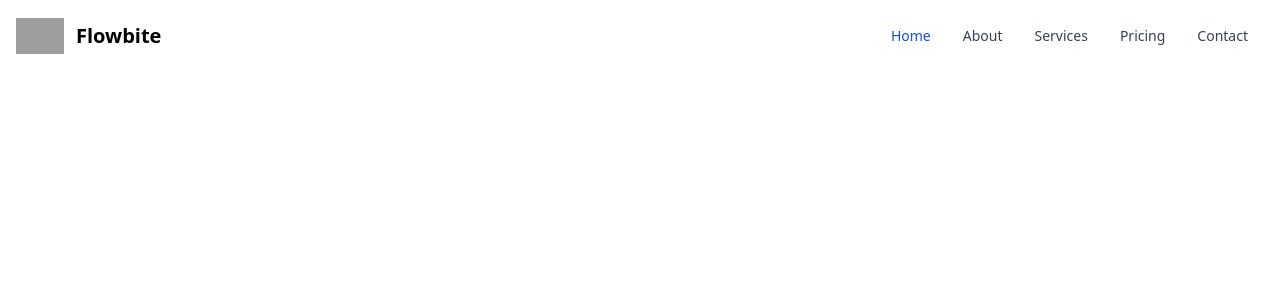
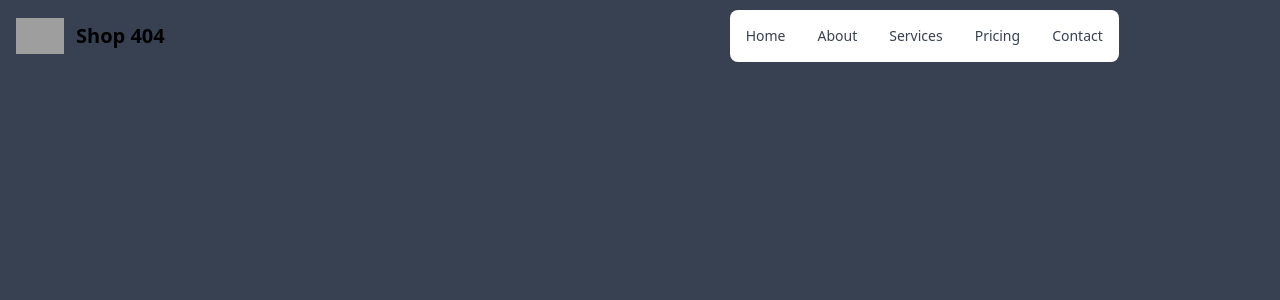
Before and after one commit to zozo404/shop404, a PHP site: page / in a window 1280 px wide. Shown: the top 300 px of the page. Run offline with PHP 8.4, Linux system fonts and the light colour scheme; data that the repository does not hold is empty; style sheets or scripts are compiled from the project's sources; some libraries are stand-ins or nearby versions; grey boxes are pictures that could not be loaded.

Commit message:
🎨 | style cards&navbar

```diff
--- a/index.php
+++ b/index.php
@@ -16,21 +16,21 @@ $Produits=afficher();
     <link rel="stylesheet" href="https://unpkg.com/flowbite@1.5.3/dist/flowbite.min.css" />
     <script src="https://cdn.tailwindcss.com"></script>
 </head>
-<body>
-    <nav class="bg-white border-gray-200 px-2 sm:px-4 py-2.5 rounded dark:bg-gray-900">
+<body class="bg-gray-700">
+    <nav class=" border-gray-200 px-2 sm:px-4 py-2.5 rounded dark:bg-gray-900">
         <div class="container flex flex-wrap justify-between items-center mx-auto">
-            <a href="https://flowbite.com/" class="flex items-center">
+            <a href="#" class="flex items-center">
                 <img src="https://flowbite.com/docs/images/logo.svg" class="mr-3 h-6 sm:h-9" alt="Flowbite Logo">
-                <span class="self-center text-xl font-semibold whitespace-nowrap dark:text-white">Flowbite</span>
+                <span class="self-center text-xl font-semibold whitespace-nowrap dark:text-white">Shop 404</span>
             </a>
             <button data-collapse-toggle="navbar-default" type="button" class="inline-flex items-center p-2 ml-3 text-sm text-gray-500 rounded-lg md:hidden hover:bg-gray-100 focus:outline-none focus:ring-2 focus:ring-gray-200 dark:text-gray-400 dark:hover:bg-gray-700 dark:focus:ring-gray-600" aria-controls="navbar-default" aria-expanded="false">
             <span class="sr-only">Open main menu</span>
             <svg class="w-6 h-6" aria-hidden="true" fill="currentColor" viewBox="0 0 20 20" xmlns="http://www.w3.org/2000/svg"><path fill-rule="evenodd" d="M3 5a1 1 0 011-1h12a1 1 0 110 2H4a1 1 0 01-1-1zM3 10a1 1 0 011-1h12a1 1 0 110 2H4a1 1 0 01-1-1zM3 15a1 1 0 011-1h12a1 1 0 110 2H4a1 1 0 01-1-1z" clip-rule="evenodd"></path></svg>
             </button>
-            <div class="hidden w-full md:block md:w-auto" id="navbar-default">
+            <div class="hidden w-full md:block md:w-auto lg:flex lg:items-center lg:gap-12" id="navbar-default">
                 <ul class="flex flex-col p-4 mt-4 bg-gray-50 rounded-lg border border-gray-100 md:flex-row md:space-x-8 md:mt-0 md:text-sm md:font-medium md:border-0 md:bg-white dark:bg-gray-800 md:dark:bg-gray-900 dark:border-gray-700">
                     <li>
-                    <a href="#" class="block py-2 pr-4 pl-3 text-white bg-blue-700 rounded md:bg-transparent md:text-blue-700 md:p-0 dark:text-white" aria-current="page">Home</a>
+                    <a href="#" class="block py-2 pr-4 pl-3 text-gray-700 rounded hover:bg-gray-100 md:hover:bg-transparent md:border-0 md:hover:text-blue-700 md:p-0 dark:text-gray-400 md:dark:hover:text-white dark:hover:bg-gray-700 dark:hover:text-white md:dark:hover:bg-transparent" aria-current="page">Home</a>
                     </li>
                     <li>
                     <a href="#" class="block py-2 pr-4 pl-3 text-gray-700 rounded hover:bg-gray-100 md:hover:bg-transparent md:border-0 md:hover:text-blue-700 md:p-0 dark:text-gray-400 md:dark:hover:text-white dark:hover:bg-gray-700 dark:hover:text-white md:dark:hover:bg-transparent">About</a>
@@ -45,6 +45,7 @@ $Produits=afficher();
                     <a href="#" class="block py-2 pr-4 pl-3 text-gray-700 rounded hover:bg-gray-100 md:hover:bg-transparent md:border-0 md:hover:text-blue-700 md:p-0 dark:text-gray-400 md:dark:hover:text-white dark:hover:bg-gray-700 dark:hover:text-white md:dark:hover:bg-transparent">Contact</a>
                     </li>
                 </ul>
+               <a class="block py-2 pr-4 pl-3 text-gray-700 rounded hover:bg-gray-100 md:hover:bg-transparent md:border-0 md:hover:text-blue-700 md:p-0 dark:text-gray-400 md:dark:hover:text-white dark:hover:bg-gray-700 dark:hover:text-white md:dark:hover:bg-transparent" href="#">Se connecter</a>
             </div>
         </div>
     </nav>
@@ -59,13 +60,12 @@ $Produits=afficher();
                 <a href="#">
                     <h5 class="mb-2 text-2xl font-bold tracking-tight text-gray-900 dark:text-white"><?=$produit->nom ?></h5>
                 </a>
-                <p class="mb-3 font-normal text-gray-700 dark:text-gray-400"><?=$produit->description?></p>
-                <a href="#" class="inline-flex items-center py-2 px-3 text-sm font-medium text-center text-white">
-                <div class="flex space-x-2 justify-center">
-                    <button type="button" class="inline-block px-6 py-2.5 bg-blue-600 text-white font-medium text-xs leading-tight uppercase rounded shadow-md hover:bg-blue-700 hover:shadow-lg focus:bg-blue-700 focus:shadow-lg focus:outline-none focus:ring-0 active:bg-blue-800 active:shadow-lg transition duration-150 ease-in-out">Ajouter au panier</button>
-                    <button type="button" class="inline-block px-6 py-2.5 bg-blue-600 text-white font-medium text-xs leading-tight uppercase rounded shadow-md hover:bg-blue-700 hover:shadow-lg focus:bg-blue-700 focus:shadow-lg focus:outline-none focus:ring-0 active:bg-blue-800 active:shadow-lg transition duration-150 ease-in-out">Delete</button>
-                </div>
-                <small><?=$produit->prix ?></small>
+                <p class="mb-3 font-normal text-gray-700 dark:text-gray-400"><?=substr($produit->description,0,200);?></p>
+                <a href="#" class="flex justify-between items-center py-2 px-3 text-sm font-medium text-center text-white">
+                    <div class="flex space-x-2 justify-center">
+                        <button type="button" class="inline-block px-6 py-2.5 bg-blue-600 text-white font-medium text-xs leading-tight uppercase rounded shadow-md hover:bg-blue-700 hover:shadow-lg focus:bg-blue-700 focus:shadow-lg focus:outline-none focus:ring-0 active:bg-blue-800 active:shadow-lg transition duration-150 ease-in-out">Ajouter au panier</button>
+                    </div>
+                    <bold><?=$produit->prix ?> €</bold>
                 </a>
             </div>
         </div>
```
Also changed, not shown: admin/index.php (added, +16 -0 lines).
